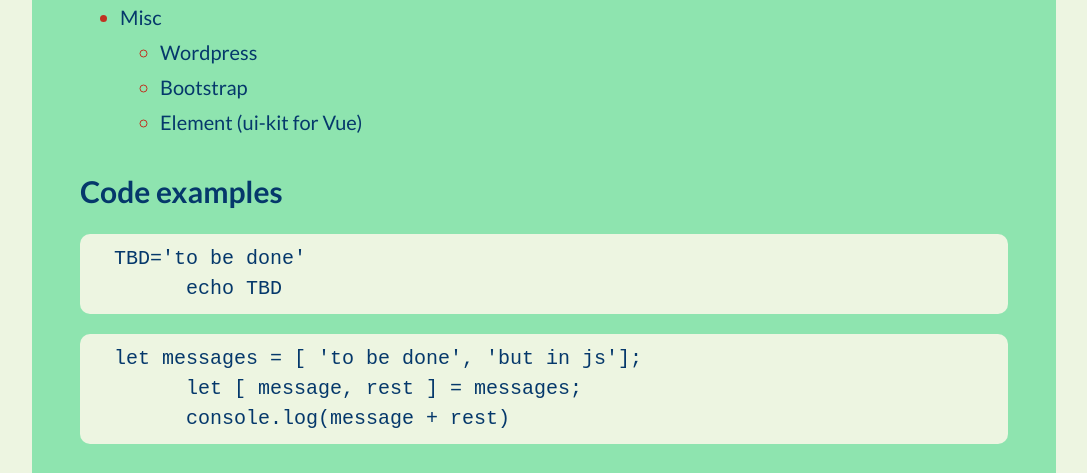
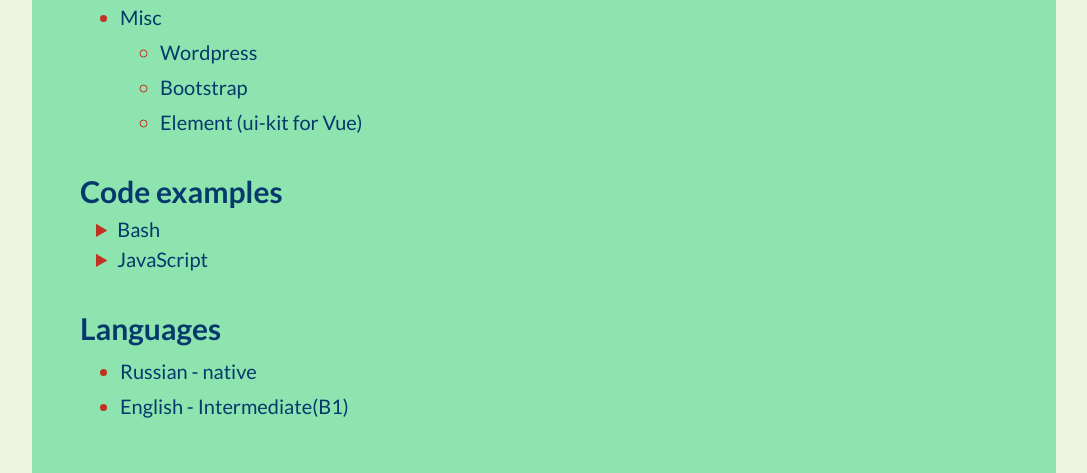
Before and after one commit to remove-checksum/rsschool-cv, a plain HTML site: page index.html in a window 1280 px wide. Shown: the part 1702-2175 px from the top of the page, without its empty margins (96-1183 px from the left). Drawn offline with Linux system fonts and the light colour scheme.

Commit message:
refactor: add more semantic HTML tags

```diff
--- a/assets/styles/main.css
+++ b/assets/styles/main.css
@@ -1,3 +1,11 @@
+body {
+  background-color: #edf5e1;
+  font-family: Lato, Tahoma, sans-serif;
+  font-size: 20px;
+  font-weight: 400;
+  color: #05386b;
+}
+
 /* Global anchor styles */
 a {
   color: #C03221;
@@ -23,12 +31,11 @@ li::marker {
   color: #C03221;
 }
 
-body {
-  background-color: #edf5e1;
-  font-family: Lato, Tahoma, sans-serif;
-  font-size: 20px;
-  font-weight: 400;
-  color: #05386b;
+details {
+  padding-left: 16px;
+}
+details summary::marker {
+  color: #C03221;
 }
 
 .main-wrapper {
@@ -93,7 +100,6 @@ h2 > a:visited {
   justify-content: start;
   align-items: center;
 }
-
 .footer-wrapper span {
   margin-left: auto;
   margin-right: 48px;
--- a/index.html
+++ b/index.html
@@ -14,50 +14,33 @@
   <div class="main-wrapper">
     <main class="main">
       <h1 class="main-heading">German Isaakyan</h1>
-      <img
-        class="main-avatar"
-        src="./assets/images/avatar.png"
-        alt="avatar"
-        title="hello there"
-      >
-
+      <figure>
+        <img class="main-avatar" src="./assets/images/avatar.png" alt="avatar" title="hello there">
+      </figure>
       <section id="contacts">
         <h2><a href="#contacts">Contacts</a></h2>
         <ul>
-          <li>
-            Email: <a href="mailto:bz5h7@yandex.ru">bz5h7@yandex.ru</a>
-          </li>
-          <li>
-            Github: <a href="https://github.com/remove-checksum">remove-checksum</a>
-          </li>
+          <li>Email: <a href="mailto:bz5h7@yandex.ru">bz5h7@yandex.ru</a></li>
+          <li>Github: <a href="https://github.com/remove-checksum">remove-checksum</a></li>
         </ul>
       </section>
-
       <section id="summary">
         <h2><a href="#summary">Personal Summary</a></h2>
         <p>
           Aspiring front-end developer. Disciplined, attentive, curious. Interested in web apps and psychology.
         </p>
       </section>
-
       <section id="experience">
         <h2><a href="#experience">Previous experience</a></h2>
         <ul>
-          <li>
-            Courses
+          <li>Courses
             <ul>
               <li>
-                <a
-                href="https://www.edx.org/course/cs50s-introduction-to-computer-science"
-                target="_blank"
-                >cs50</a>
+                <a href="https://www.edx.org/course/cs50s-introduction-to-computer-science" target="_blank">cs50</a>
               </li>
               <li>
-                <a
-                href="https://www.edx.org/course/introduction-to-linux
-                "
-                target="_blank"
-                >Introduction to Linux</a>
+                <a href="https://www.edx.org/course/introduction-to-linux
+                " target="_blank">Introduction to Linux</a>
               </li>
             </ul>
           </li>
@@ -69,12 +52,9 @@
           </li>
         </ul>
       </section>
-
       <section id="skills">
         <h2>
-          <a href="#skills">
-            Skills
-          </a>
+          <a href="#skills">Skills</a>
         </h2>
         <ul>
           <li>Programming Languages
@@ -114,16 +94,20 @@
           </li>
         </ul>
       </section>
-
       <section id="code-examples">
         <h2><a href="#code-examples">Code examples</a></h2>
-        <pre class="code-example"><code>  TBD='to be done'
-        echo TBD</code></pre>
-        <pre class="code-example"><code>  let messages = [ 'to be done', 'but in js'];
-        let [ message, rest ] = messages;
-        console.log(message + rest)</code></pre>
+        <details>
+          <summary>Bash</summary>
+          <pre class="code-example"><code>TBD='to be done'
+echo TBD</code></pre>
+        </details>
+        <details>
+          <summary>JavaScript</summary>
+          <pre class="code-example"><code>let messages = [ 'to be done', 'but in js'];
+let [ message, rest ] = messages;
+console.log(message + rest);</code></pre>
+        </details>
       </section>
-
       <section id="languages">
         <h2><a href="#languages">Languages</a></h2>
         <ul>
@@ -131,38 +115,18 @@
           <li>English - Intermediate(B1)</li>
         </ul>
       </section>
-
     </main>
-
     <footer class="footer">
       <div class="footer-wrapper">
-        <a
-        class="link"
-        href="https://github.com/remove-checksum/rsschool-cv"
-        target="_blank"
-        >
-          <img
-          alt="my GitHub"
-          src="./assets/images/github-brands.svg"
-          width="48"
-          >
+        <a class="link" href="https://github.com/remove-checksum/rsschool-cv" target="_blank">
+          <img alt="my GitHub" src="./assets/images/github-brands.svg" width="48">
         </a>
-        <a
-        class="link"
-        href="https://rs.school/js/"
-        target="_blank"
-        title="h"
-        >
-          <img
-          alt="my GitHub"
-          src="./assets/images/rs-school-js.svg"
-          height="48"
-          >
+        <a class="link" href="https://rs.school/js/" target="_blank" title="h">
+          <img alt="my GitHub" src="./assets/images/rs-school-js.svg" height="48">
         </a>
         <span>2021</span>
       </div>
     </footer>
-
   </div>
 </body>
 </html>
```
